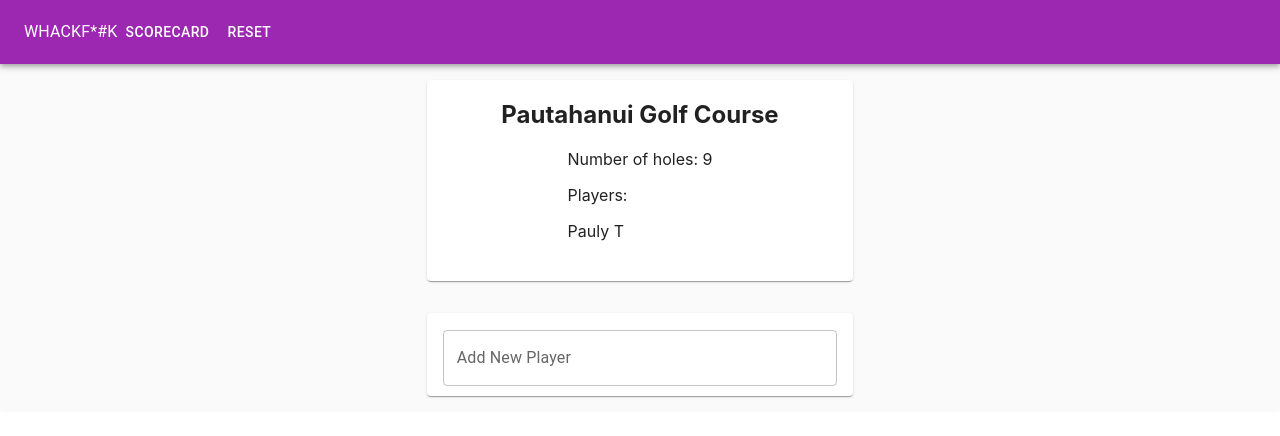
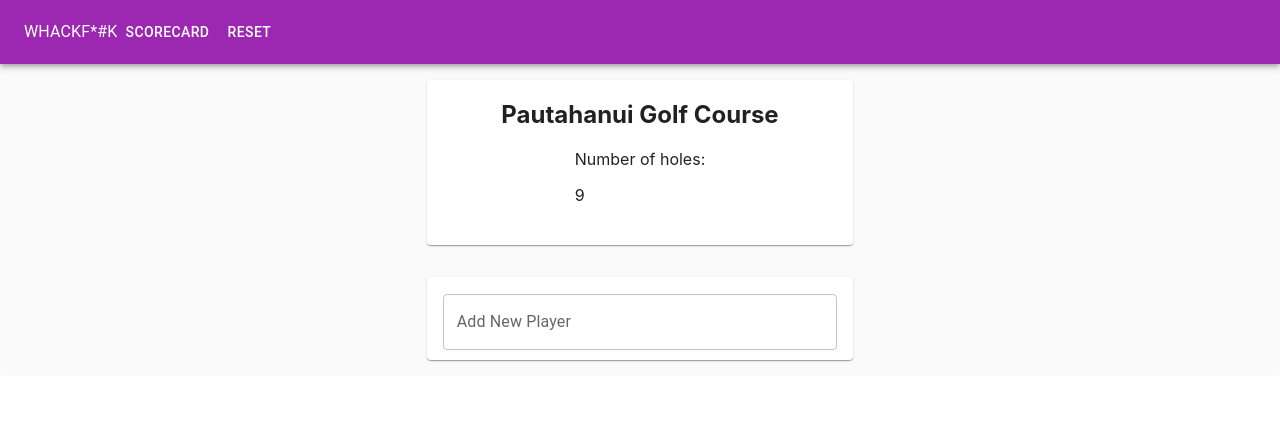
Before and after one commit to paulyt-nz/golf-app, a React (Create React App) app: page / in a window 1280 px wide. Shown: the top 436 px of the page. Built offline with nearby package versions, Linux system fonts and the light colour scheme.

Commit message:
RoundSetUpForm working

```diff
--- a/src/GolfApp.tsx
+++ b/src/GolfApp.tsx
@@ -35,7 +35,7 @@ function GolfApp() {
     const [isRoundSetUp, setIsRoundSetUp] = useState(false)
     const [showScorecard, setShowScorecard] = useState(false)
     const [courseInfo, setCourseInfo] = useState(initialCourse)
-    const [players, setPlayers] = useState(['Pauly T'])
+    const [players, setPlayers] = useState(initialPlayers)
     const [scorecard, setScorecard] = useState(initialScorecard)
     const [isButtonSelected, setIsButtonSelected] = useState(allButtonsNotSelected)
     const [value, setValue] = useState(0);
@@ -108,11 +108,10 @@ function GolfApp() {
        setIsRoundSetUp(false)
     }
 
-    const addPlayerToRound = (newPlayerName: string) => {
-        const newPlayers = players
-        newPlayers.push(newPlayerName)
+    const addPlayerToRound = (newPlayerName: string): void => {
+        let newPlayers = [...players, newPlayerName]
         setPlayers(newPlayers)
-        setValue(value => value + 1)
+        // setValue(value => value + 1)
     }
 
     const paperStyles: React.CSSProperties = {
--- a/src/RoundSetUpForm.tsx
+++ b/src/RoundSetUpForm.tsx
@@ -19,18 +19,19 @@ function RoundSetUpForm({ addPlayerToRound, players }: RoundSetUpFormProps) {
         // front or back nine
     const [playerFormContent, setPlayerFormContent] = useState("")
 
-    const handleChange = (e : any) => {
+    const handleChange = (e : React.ChangeEvent<HTMLInputElement>) => {
         if (e === null){
             return null
         }
         setPlayerFormContent(e.target.value)
-
+        console.log(e.target.value)
     }
 
     const handlePlayerFormSubmit = (e : any) => {
         e.preventDefault();
+        console.log(playerFormContent)
         addPlayerToRound(playerFormContent)
-        e.target.value = ""
+        setPlayerFormContent("")
     }
 
     const gridStyles1: React.CSSProperties = {
@@ -57,40 +58,50 @@ function RoundSetUpForm({ addPlayerToRound, players }: RoundSetUpFormProps) {
         alignItems: "center"
     }
 
+// Conditionally rendering a form
+    let playerForm : any
+    if (players.length < 4) {
+        playerForm = (
+            <form onSubmit={handlePlayerFormSubmit} >
+                <TextField
+                    // value={}
+                    value={playerFormContent}
+                    onChange={handleChange}
+                    margin="normal"
+                    label="Add New Player"
+                    fullWidth
+                />
+            </form>
+        )
+    } else {
+        playerForm = <h2>ENJOY YOUR ROUND</h2>
+    }
+
+
 
     return(
         <>
         <Grid container style={gridStyles1}>
             <Grid item xs={11} md={8} lg={4} style={gridStyles2}>
-        <Card style={cardStyles}>
-            <h2>Pautahanui Golf Course</h2>
-                <div style={{paddingBottom: "1rem"}}>
-                    <CardContent style={{paddingTop: '0', display:'block'}}>Number of holes: 9</CardContent>
-                    <CardContent style={{paddingTop: '0', display:'block'}}>Players: </CardContent>
-                    <CardContent style={{paddingTop: '0', display:'block'}}>{players}</CardContent>
 
-                </div>
-        </Card>
+                <Card style={cardStyles}>
+                    <h2>Pautahanui Golf Course</h2>
+                    <div style={{paddingBottom: "1rem"}}>
+                        <CardContent style={{paddingTop: '0', display:'block'}}>Number of holes:</CardContent>
+                        <CardContent style={{paddingTop: '0', display:'block'}}>9</CardContent>
+                    </div>
+                </Card>
 
+                {players.map((player, i) =>
+                    <Card style={cardStyles}>
+                        <CardContent style={{paddingTop: '0', display:'block'}}>Player {i+1}: {player}</CardContent>
+                    </Card>
+                )}
 
                 <Paper style={{ margin: "1rem 0", padding: "0.1rem 1rem" }}>
-                    <form
-                        // onSubmit={(evt) => {
-                        //     evt.preventDefault();
-                        //     addTodo(value);
-                        //     reset();
-                        // }}
-                    >
-                        <TextField
-                            // value={}
-                            onSubmit={handlePlayerFormSubmit}
-                            onChange={handleChange}
-                            margin="normal"
-                            label="Add New Player"
-                            fullWidth
-                        />
-                    </form>
+                    {playerForm}
                 </Paper>
+
             </Grid>
         </Grid>
         </>
--- a/src/initialValues.ts
+++ b/src/initialValues.ts
@@ -24,11 +24,11 @@ export const initialCourse: Course = {
 }
 
 
-export const initialPlayers = [
-    'Pauly T',
-    'Marty Bull',
-    'Ross Shapley',
-    'Shane Finn'
+export const initialPlayers: [] | string[] = [
+    // 'Pauly T',
+    // 'Marty Bull',
+    // 'Ross Shapley',
+    // 'Shane Finn'
 ]
 
 
```
